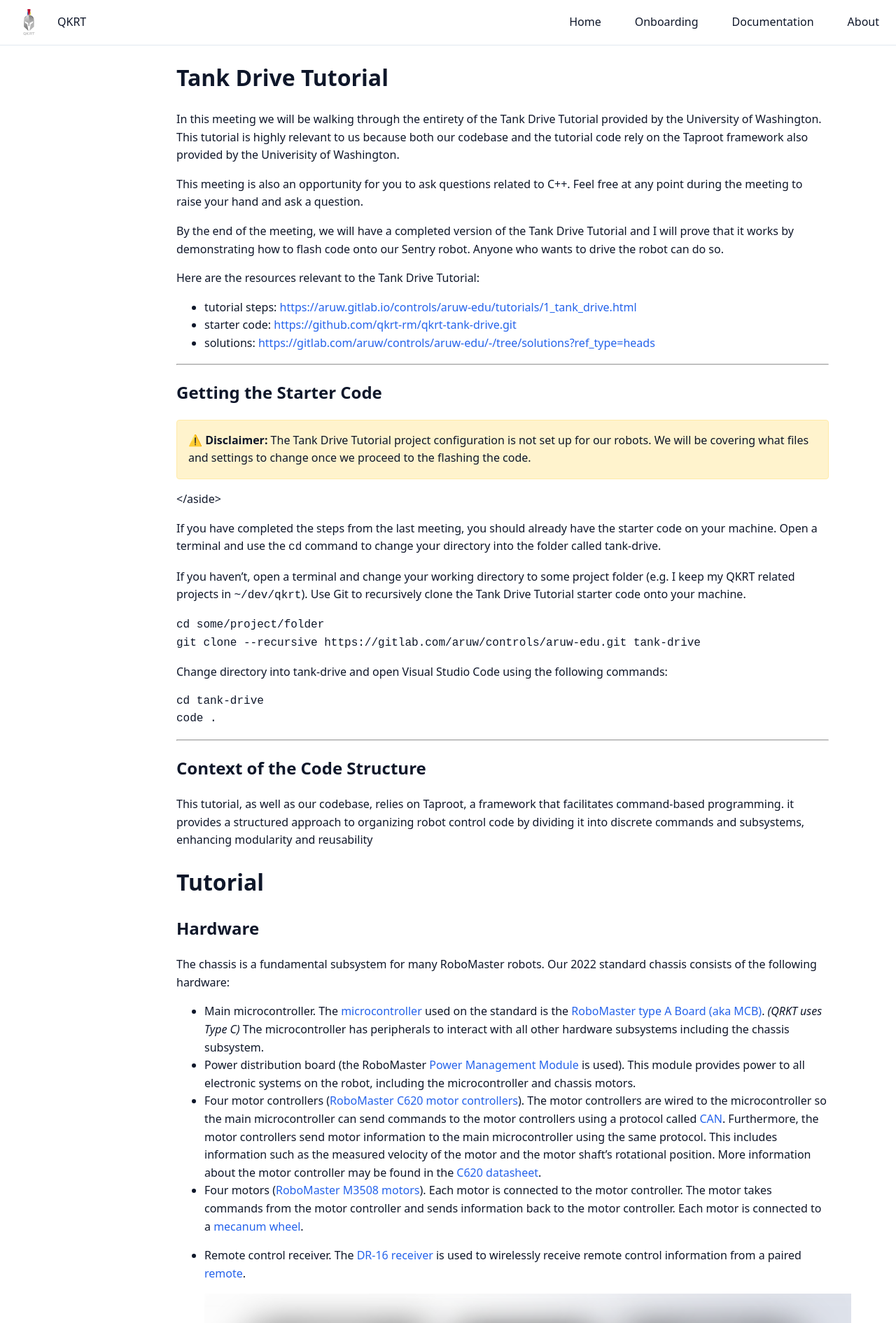
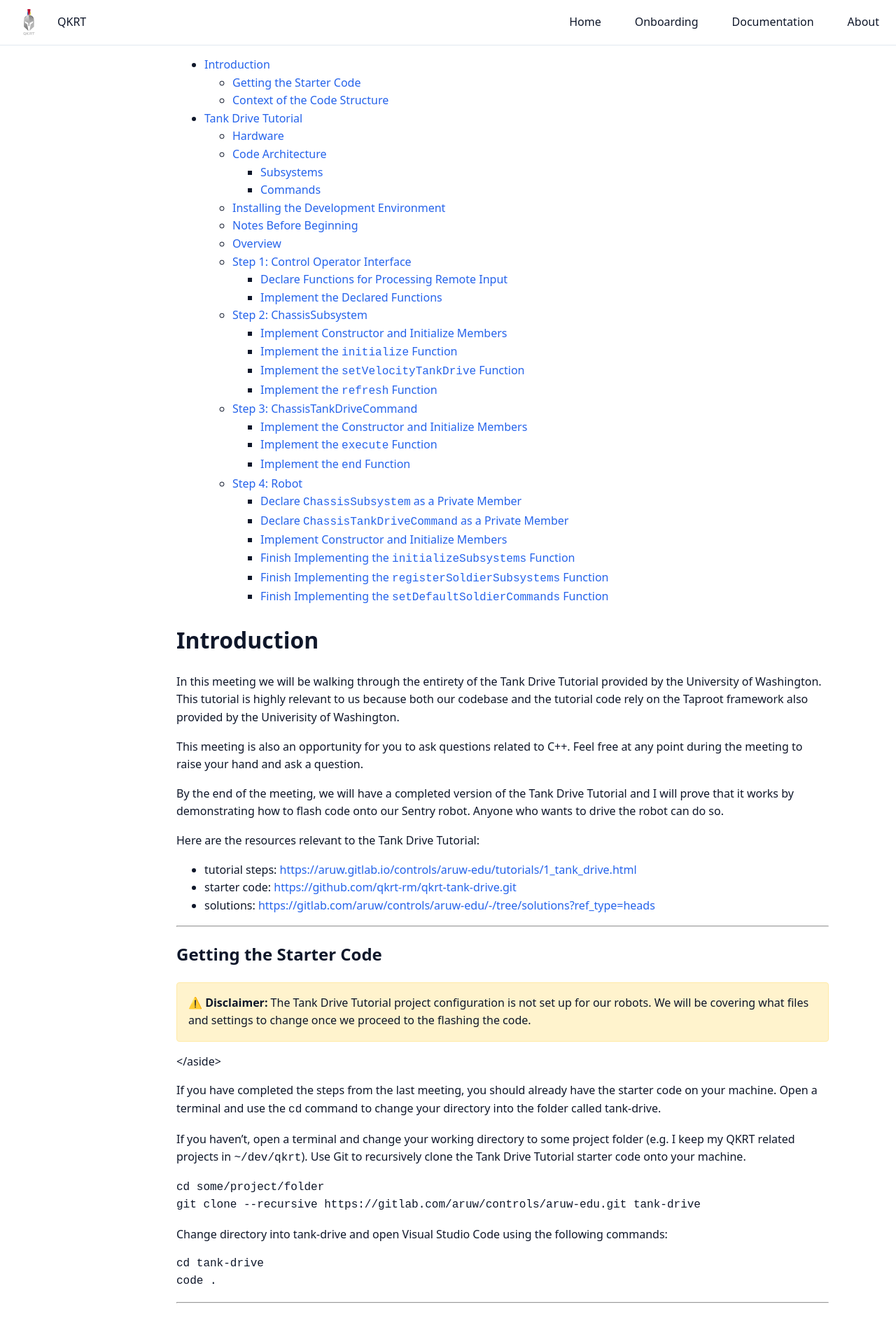
Before and after one commit to qkrt-rm/onboarding, a Jekyll site: the page built from onboarding/tank-drive.md, in a window 1280 px wide. Shown: the top 1891 px of the page at 70% size. Built offline with Jekyll 4.4.1, drawn with Linux system fonts in a browser that asks for light colours; our own code applies the rules of GitHub Pages for plain Markdown files; some of the changed text lies outside the part shown.

Commit message:
Merging Washington and Hunter's Code with some of my own comments

```diff
--- a/onboarding/tank-drive.md
+++ b/onboarding/tank-drive.md
@@ -1,5 +1,39 @@
+- [Introduction](#introduction)
+  - [Getting the Starter Code](#getting-the-starter-code)
+  - [Context of the Code Structure](#context-of-the-code-structure)
+- [Tank Drive Tutorial](#tank-drive-tutorial)
+  - [Hardware](#hardware)
+  - [Code Architecture](#code-architecture)
+    - [Subsystems](#subsystems)
+    - [Commands](#commands)
+  - [Installing the Development Environment](#installing-the-development-environment)
+  - [Notes Before Beginning](#notes-before-beginning)
+  - [Overview](#overview)
+  - [Step 1: Control Operator Interface](#step-1-control-operator-interface)
+    - [Declare Functions for Processing Remote Input](#declare-functions-for-processing-remote-input)
+    - [Implement the Declared Functions](#implement-the-declared-functions)
+  - [Step 2: ChassisSubsystem](#step-2-chassissubsystem)
+    - [Implement Constructor and Initialize Members](#implement-constructor-and-initialize-members)
+    - [Implement the `initialize` Function](#implement-the-initialize-function)
+    - [Implement the `setVelocityTankDrive` Function](#implement-the-setvelocitytankdrive-function)
+    - [Implement the `refresh` Function](#implement-the-refresh-function)
+  - [Step 3: ChassisTankDriveCommand](#step-3-chassistankdrivecommand)
+    - [Implement the Constructor and Initialize Members](#implement-the-constructor-and-initialize-members)
+    - [Implement the `execute` Function](#implement-the-execute-function)
+    - [Implement the `end` Function](#implement-the-end-function)
+  - [Step 4: Robot](#step-4-robot)
+    - [Declare `ChassisSubsystem` as a Private Member](#declarechassissubsystem-as-a-private-member)
+    - [Declare `ChassisTankDriveCommand` as a Private Member](#declare-chassistankdrivecommand-as-a-private-member)
+    - [Implement Constructor and Initialize Members](#implement-constructor-and-initialize-members-1)
+    - [Finish Implementing the `initializeSubsystems` Function](#finish-implementing-the-initializesubsystems-function)
+    - [Finish Implementing the `registerSoldierSubsystems` Function](#finish-implementing-the-registersoldiersubsystems-function)
+    - [Finish Implementing the `setDefaultSoldierCommands` Function](#finish-implementing-the-setdefaultsoldiercommands-function)
 
-# Tank Drive Tutorial
+
+
+
+
+# Introduction
 In this meeting we will be walking through the entirety of the Tank Drive Tutorial provided by the University of Washington. This tutorial is highly relevant to us because both our codebase and the tutorial code rely on the Taproot framework also provided by the Univerisity of Washington.
 
 This meeting is also an opportunity for you to ask questions related to C++. Feel free at any point during the meeting to raise your hand and ask a question.
```
Also changed, not shown: other parts of onboarding/tank-drive.md (+1 -1 lines).
